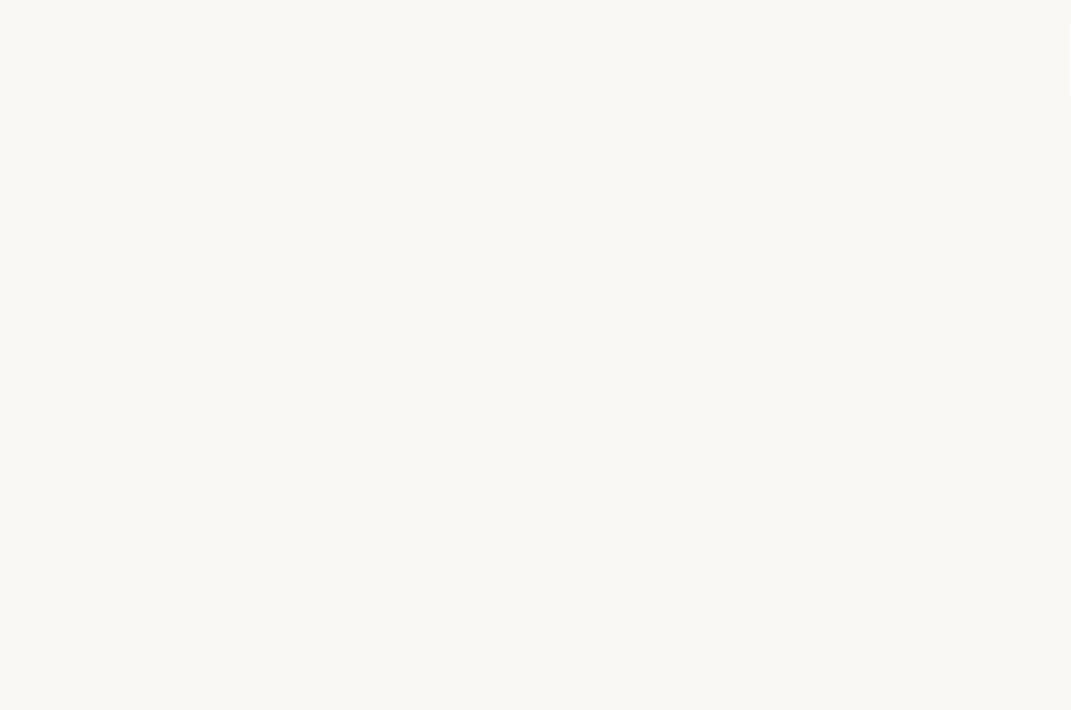
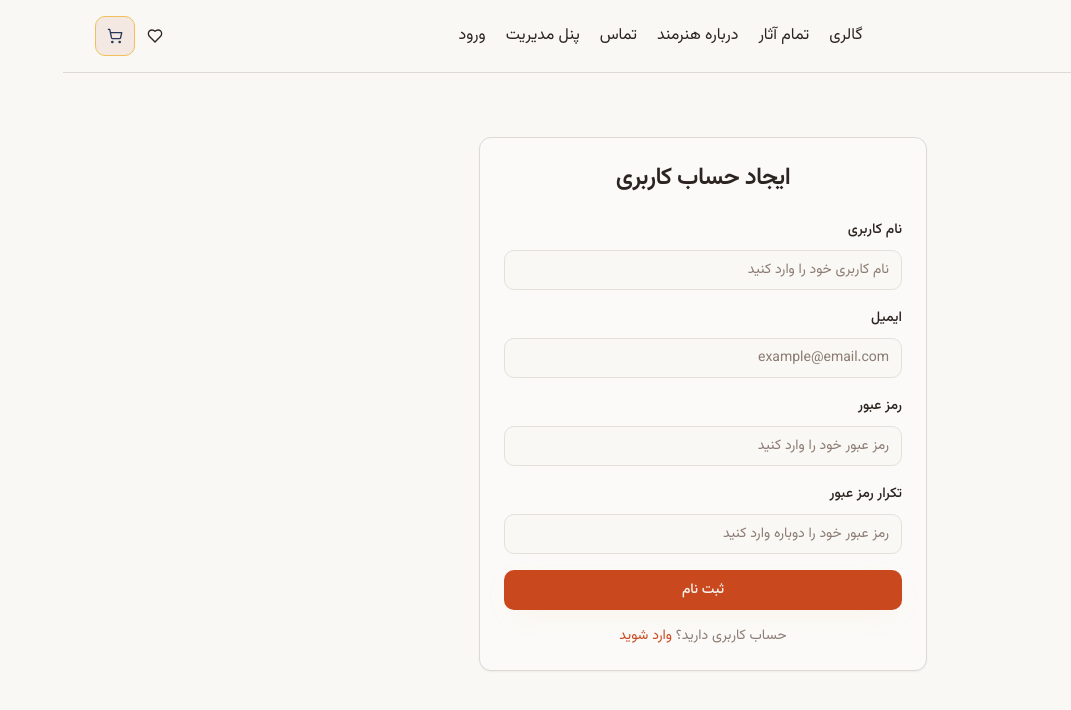
Before and after one commit to Matin-Hn/Boomineh, a React (Vite) app: page /register in a window 1280 px wide. Shown: the top 710 px of the page, without its empty margins (209-1280 px from the left). Built offline with nearby package versions, Linux system fonts and the light colour scheme.

Commit message:
add login and register pages

```diff
--- a/src/components/Header.tsx
+++ b/src/components/Header.tsx
@@ -32,6 +32,9 @@ const Header = () => {
             </a>
             <a href="/admin" className="text-foreground hover:text-primary transition-colors">
               پنل مدیریت
+            </a>
+            <a href="/login" className="text-foreground hover:text-primary transition-colors">
+              ورود
             </a>
           </nav>
 
@@ -79,6 +82,9 @@ const Header = () => {
               <a href="/admin" className="text-foreground hover:text-primary transition-colors">
                 پنل مدیریت
               </a>
+              <a href="/login" className="text-foreground hover:text-primary transition-colors">
+                ورود
+              </a>
             </div>
           </nav>
         )}
--- a/src/components/LoginForm.tsx
+++ b/src/components/LoginForm.tsx
@@ -1,43 +1,121 @@
-// src/components/LoginForm.jsx
 import React, { useState } from "react";
+import { useNavigate } from "react-router-dom";
+import { useForm } from "react-hook-form";
+import { zodResolver } from "@hookform/resolvers/zod";
+import * as z from "zod";
 import { login } from "../api/authAPI";
-import { useNavigate } from "react-router-dom";
+import { Button } from "@/components/ui/button";
+import { Input } from "@/components/ui/input";
+import { Card, CardHeader, CardTitle, CardContent } from "@/components/ui/card";
+import { useToast } from "@/hooks/use-toast";
+import { Form, FormControl, FormField, FormItem, FormLabel, FormMessage } from "@/components/ui/form";
+
+const loginSchema = z.object({
+  username: z.string().min(1, "نام کاربری را وارد کنید"),
+  password: z.string().min(1, "رمز عبور باید حداقل ۶ کاراکتر باشد"),
+});
+
+type LoginFormData = z.infer<typeof loginSchema>;
 
 const LoginForm = () => {
-  const [username, setUsername] = useState("");
-  const [password, setPassword] = useState("");
   const navigate = useNavigate();
+  const { toast } = useToast();
+  const [isLoading, setIsLoading] = useState(false);
 
-  const handleLogin = async (e) => {
-    e.preventDefault();
+  const form = useForm<LoginFormData>({
+    resolver: zodResolver(loginSchema),
+    defaultValues: {
+      username: "",
+      password: "",
+    },
+  });
+
+  const handleLogin = async (data: LoginFormData) => {
+    setIsLoading(true);
     try {
-      const data = await login(username, password);
-      localStorage.setItem("access", data.access);
-      localStorage.setItem("refresh", data.refresh);
-      alert("ورود موفق!");
+      await login(data.username, data.password);
+      toast({
+        title: "ورود موفق",
+        description: "خوش آمدید!",
+      });
       navigate("/");
-    } catch (err) {
-      alert("ورود ناموفق بود");
-      console.error(err);
+    } catch (error: any) {
+      toast({
+        title: "خطا در ورود",
+        description: error.message || "ورود ناموفق بود",
+        variant: "destructive",
+      });
+    } finally {
+      setIsLoading(false);
     }
   };
 
   return (
-    <form onSubmit={handleLogin}>
-      <input
-        type="text"
-        placeholder="Username"
-        value={username}
-        onChange={(e) => setUsername(e.target.value)}
-      /><br />
-      <input
-        type="password"
-        placeholder="Password"
-        value={password}
-        onChange={(e) => setPassword(e.target.value)}
-      /><br />
-      <button type="submit">Login</button>
-    </form>
+    <Card className="w-full max-w-md mx-auto">
+      <CardHeader className="text-center">
+        <CardTitle className="text-2xl">ورود به حساب کاربری</CardTitle>
+      </CardHeader>
+      <CardContent>
+        <Form {...form}>
+          <form onSubmit={form.handleSubmit(handleLogin)} className="space-y-4">
+            <FormField
+              control={form.control}
+              name="username"
+              render={({ field }) => (
+                <FormItem>
+                  <FormLabel>نام کاربری</FormLabel>
+                  <FormControl>
+                    <Input
+                      type="text"
+                      placeholder="نام کاربری را وارد کنید"
+                      {...field}
+                      dir="rtl"
+                    />
+                  </FormControl>
+                  <FormMessage />
+                </FormItem>
+              )}
+            />
+
+            <FormField
+              control={form.control}
+              name="password"
+              render={({ field }) => (
+                <FormItem>
+                  <FormLabel>رمز عبور</FormLabel>
+                  <FormControl>
+                    <Input
+                      type="password"
+                      placeholder="رمز عبور خود را وارد کنید"
+                      {...field}
+                    />
+                  </FormControl>
+                  <FormMessage />
+                </FormItem>
+              )}
+            />
+
+            <Button
+              type="submit"
+              className="w-full"
+              disabled={isLoading}
+              variant="persian"
+            >
+              {isLoading ? "در حال ورود..." : "ورود"}
+            </Button>
+          </form>
+        </Form>
+
+        <div className="mt-4 text-center">
+          <p className="text-sm text-muted-foreground">
+            حساب کاربری ندارید؟{" "}
+            <a href="/register" className="text-primary hover:underline">
+              ثبت نام کنید
+            </a>
+          </p>
+        </div>
+      </CardContent>
+    </Card>
   );
 };
 
--- a/src/components/RegisterForm.tsx
+++ b/src/components/RegisterForm.tsx
@@ -1,56 +1,163 @@
-// src/components/RegisterForm.jsx
 import React, { useState } from "react";
+import { useNavigate } from "react-router-dom";
+import { useForm } from "react-hook-form";
+import { zodResolver } from "@hookform/resolvers/zod";
+import * as z from "zod";
 import { register } from "../api/authAPI";
-import { useNavigate } from "react-router-dom";
+import { Button } from "@/components/ui/button";
+import { Input } from "@/components/ui/input";
+import { Card, CardHeader, CardTitle, CardContent } from "@/components/ui/card";
+import { useToast } from "@/hooks/use-toast";
+import { Form, FormControl, FormField, FormItem, FormLabel, FormMessage } from "@/components/ui/form";
+
+const registerSchema = z.object({
+  username: z.string().min(3, "نام کاربری باید حداقل ۳ کاراکتر باشد"),
+  email: z.string().email("ایمیل معتبر وارد کنید"),
+  password: z.string().min(6, "رمز عبور باید حداقل ۶ کاراکتر باشد"),
+  confirmPassword: z.string(),
+}).refine((data) => data.password === data.confirmPassword, {
+  message: "رمز عبور و تکرار آن یکسان نیستند",
+  path: ["confirmPassword"],
+});
+
+type RegisterFormData = z.infer<typeof registerSchema>;
 
 const RegisterForm = () => {
-  const [formData, setFormData] = useState({
+  const navigate = useNavigate();
+  const { toast } = useToast();
+  const [isLoading, setIsLoading] = useState(false);
+
+  const form = useForm<RegisterFormData>({
+    resolver: zodResolver(registerSchema),
+    defaultValues: {
       username: "",
       email: "",
       password: "",
+      confirmPassword: "",
+    },
   });
-  const navigate = useNavigate();
 
-  const handleChange = (e) =>
-    setFormData({ ...formData, [e.target.name]: e.target.value });
-
-  const handleSubmit = async (e) => {
-    e.preventDefault();
+  const handleSubmit = async (data: RegisterFormData) => {
+    setIsLoading(true);
     try {
-      await register(formData.username, formData.email, formData.password);
-      alert("ثبت‌نام موفق بود!");
+      await register(data.email, data.password, data.username);
+      toast({
+        title: "ثبت نام موفق",
+        description: "لطفاً ایمیل خود را برای تأیید حساب بررسی کنید",
+      });
       navigate("/login");
-    } catch (err) {
-      console.error(err.response?.data || err.message)
-      console.error(err);
+    } catch (error: any) {
+      toast({
+        title: "خطا در ثبت نام",
+        description: error.message || "ثبت نام ناموفق بود",
+        variant: "destructive",
+      });
+    } finally {
+      setIsLoading(false);
     }
   };
 
   return (
-    <form onSubmit={handleSubmit}>
-      <input
+    <Card className="w-full max-w-md mx-auto">
+      <CardHeader className="text-center">
+        <CardTitle className="text-2xl">ایجاد حساب کاربری</CardTitle>
+      </CardHeader>
+      <CardContent>
+        <Form {...form}>
+          <form onSubmit={form.handleSubmit(handleSubmit)} className="space-y-4">
+            <FormField
+              control={form.control}
               name="username"
-        type="text"
-        placeholder="Username"
-        value={formData.username}
-        onChange={handleChange}
-      /><br />
-      <input
+              render={({ field }) => (
+                <FormItem>
+                  <FormLabel>نام کاربری</FormLabel>
+                  <FormControl>
+                    <Input
+                      placeholder="نام کاربری خود را وارد کنید"
+                      {...field}
+                    />
+                  </FormControl>
+                  <FormMessage />
+                </FormItem>
+              )}
+            />
+
+            <FormField
+              control={form.control}
               name="email"
+              render={({ field }) => (
+                <FormItem>
+                  <FormLabel>ایمیل</FormLabel>
+                  <FormControl>
+                    <Input
                       type="email"
-        placeholder="Email"
-        value={formData.email}
-        onChange={handleChange}
-      /><br />
-      <input
+                      placeholder="example@email.com"
+                      {...field}
+                      dir="rtl"
+                    />
+                  </FormControl>
+                  <FormMessage />
+                </FormItem>
+              )}
+            />
+
+            <FormField
+              control={form.control}
               name="password"
+              render={({ field }) => (
+                <FormItem>
+                  <FormLabel>رمز عبور</FormLabel>
+                  <FormControl>
+                    <Input
                       type="password"
-        placeholder="Password"
-        value={formData.password}
-        onChange={handleChange}
-      /><br />
-      <button type="submit">Register</button>
+                      placeholder="رمز عبور خود را وارد کنید"
+                      {...field}
+                    />
+                  </FormControl>
+                  <FormMessage />
+                </FormItem>
+              )}
+            />
+
+            <FormField
+              control={form.control}
+              name="confirmPassword"
+              render={({ field }) => (
+                <FormItem>
+                  <FormLabel>تکرار رمز عبور</FormLabel>
+                  <FormControl>
+                    <Input
+                      type="password"
+                      placeholder="رمز عبور خود را دوباره وارد کنید"
+                      {...field}
+                    />
+                  </FormControl>
+                  <FormMessage />
+                </FormItem>
+              )}
+            />
+
+            <Button
+              type="submit"
+              className="w-full"
+              disabled={isLoading}
+              variant="persian"
+            >
+              {isLoading ? "در حال ثبت نام..." : "ثبت نام"}
+            </Button>
           </form>
+        </Form>
+
+        <div className="mt-4 text-center">
+          <p className="text-sm text-muted-foreground">
+            حساب کاربری دارید؟{" "}
+            <a href="/login" className="text-primary hover:underline">
+              وارد شوید
+            </a>
+          </p>
+        </div>
+      </CardContent>
+    </Card>
   );
 };
 
--- a/src/pages/RegisterPage.jsx
+++ b/src/pages/RegisterPage.jsx
@@ -1,5 +1,13 @@
-// src/pages/RegisterPage.jsx
 import RegisterForm from "../components/RegisterForm";
+import Header from "../components/Header";
+
 export default function RegisterPage() {
-  return <div><h2>Register</h2><RegisterForm /></div>;
+  return (
+    <div className="min-h-screen bg-background">
+      <Header />
+      <div className="container mx-auto px-4 py-16 flex items-center justify-center">
+        <RegisterForm />
+      </div>
+    </div>
+  );
 }
```
Also changed, not shown: src/pages/LoginPage.jsx (+10 -2 lines). Lines whose indentation alone changed are shown as unchanged.
